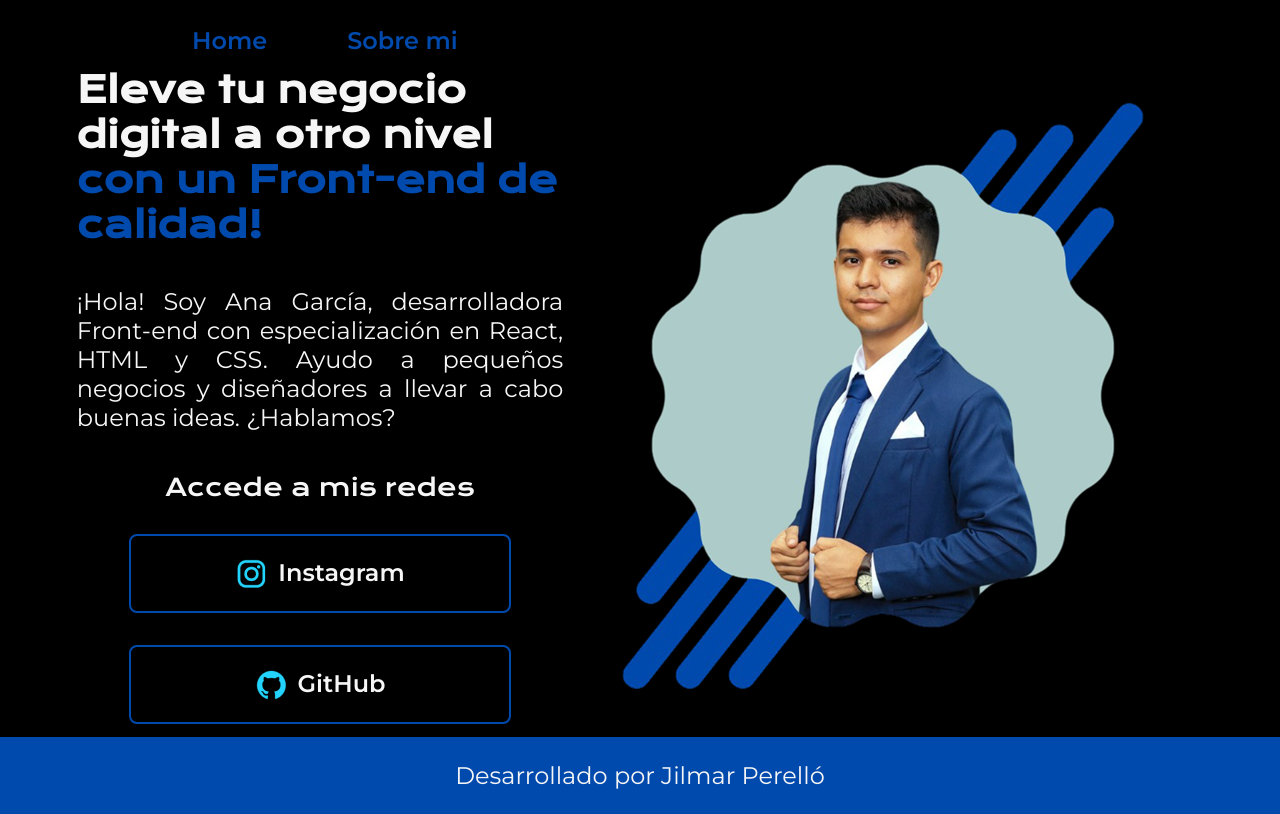
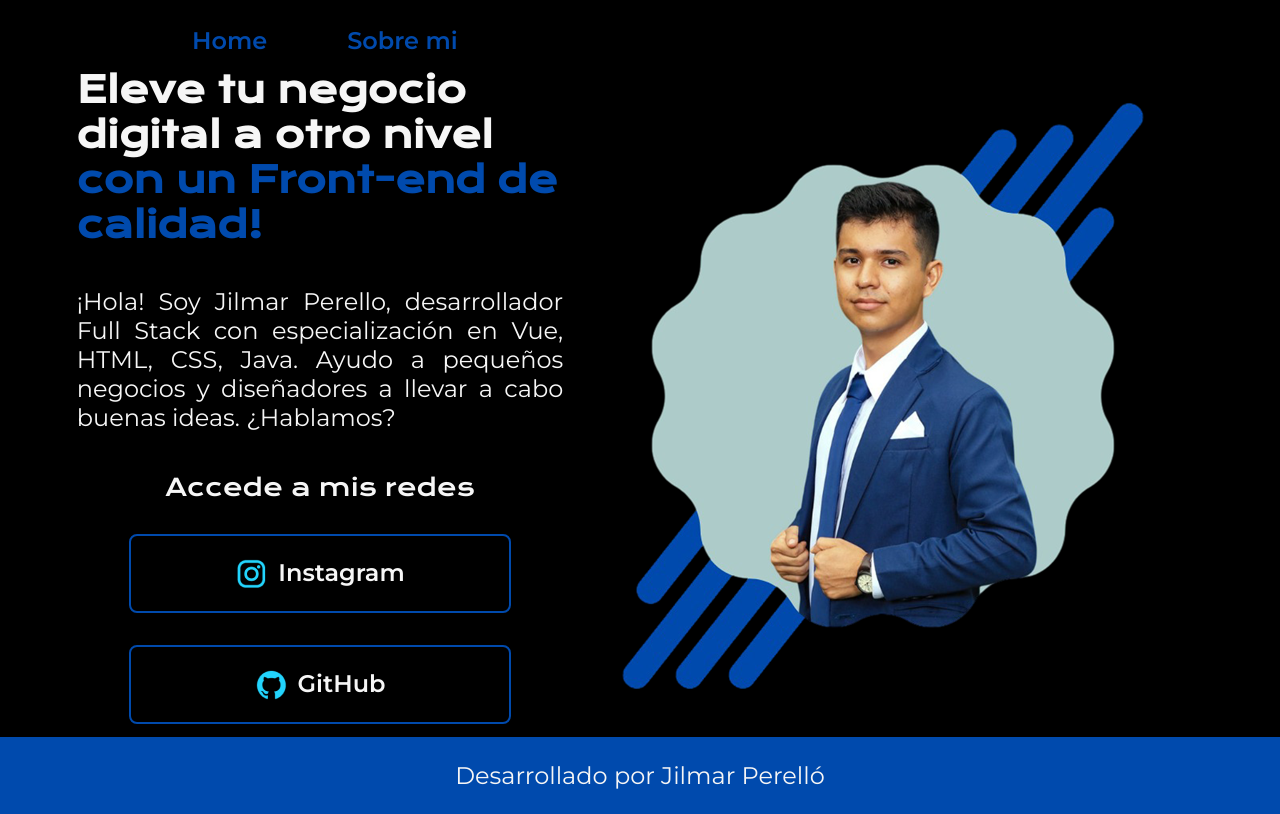
Before and after one commit to Jilmar-Perello/portafolio-prueba, a plain HTML site: page index.html in a window 1280 px wide. Drawn offline with nearby package versions, Linux system fonts and the light colour scheme.

Commit message:
cambio de texto

```diff
--- a/index.html
+++ b/index.html
@@ -21,8 +21,8 @@
                 Eleve tu negocio digital a otro nivel
                 <strong class="titulo-destaque">con un Front-end de calidad!
                 </strong></h1>
-                <p class="presentacion__contenido__texto">¡Hola! Soy Ana García, desarrolladora Front-end con
-                    especialización en React, HTML y CSS. Ayudo a pequeños
+                <p class="presentacion__contenido__texto">¡Hola! Soy Jilmar Perello, desarrollador Full Stack con
+                    especialización en Vue, HTML, CSS, Java. Ayudo a pequeños
                     negocios y diseñadores a llevar a cabo buenas ideas.
                     ¿Hablamos?
 
```
